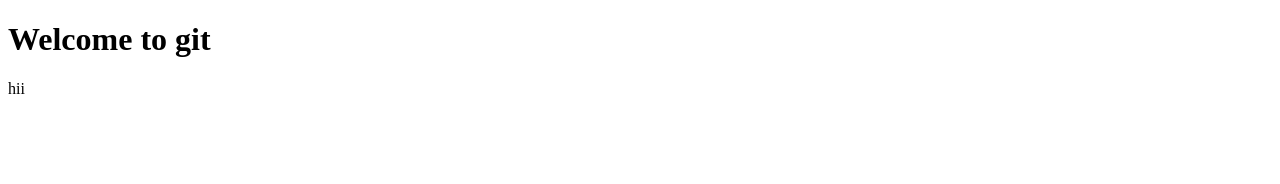
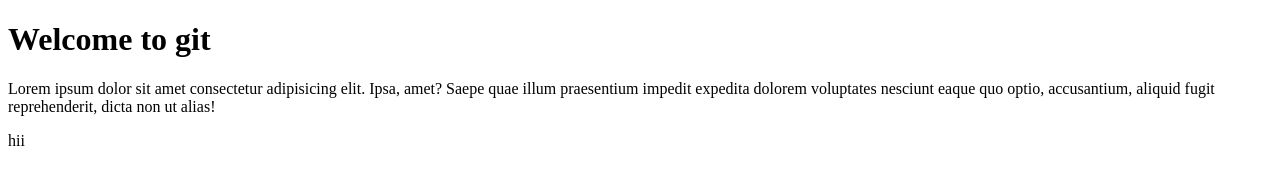
Before and after one commit to srinithya321/gitdemo, a plain HTML site: page index.html in a window 1280 px wide. Drawn offline with Linux system fonts and the light colour scheme.

Commit message:
added paragraph

```diff
--- a/index.html
+++ b/index.html
@@ -7,6 +7,7 @@
 </head>
 <body>
     <h1>Welcome to git</h1>
+    <p2>Lorem ipsum dolor sit amet consectetur adipisicing elit. Ipsa, amet? Saepe quae illum praesentium impedit expedita dolorem voluptates nesciunt eaque quo optio, accusantium, aliquid fugit reprehenderit, dicta non ut alias!</p2>
     <p>hii</p>
 </body>
 </html>
```
